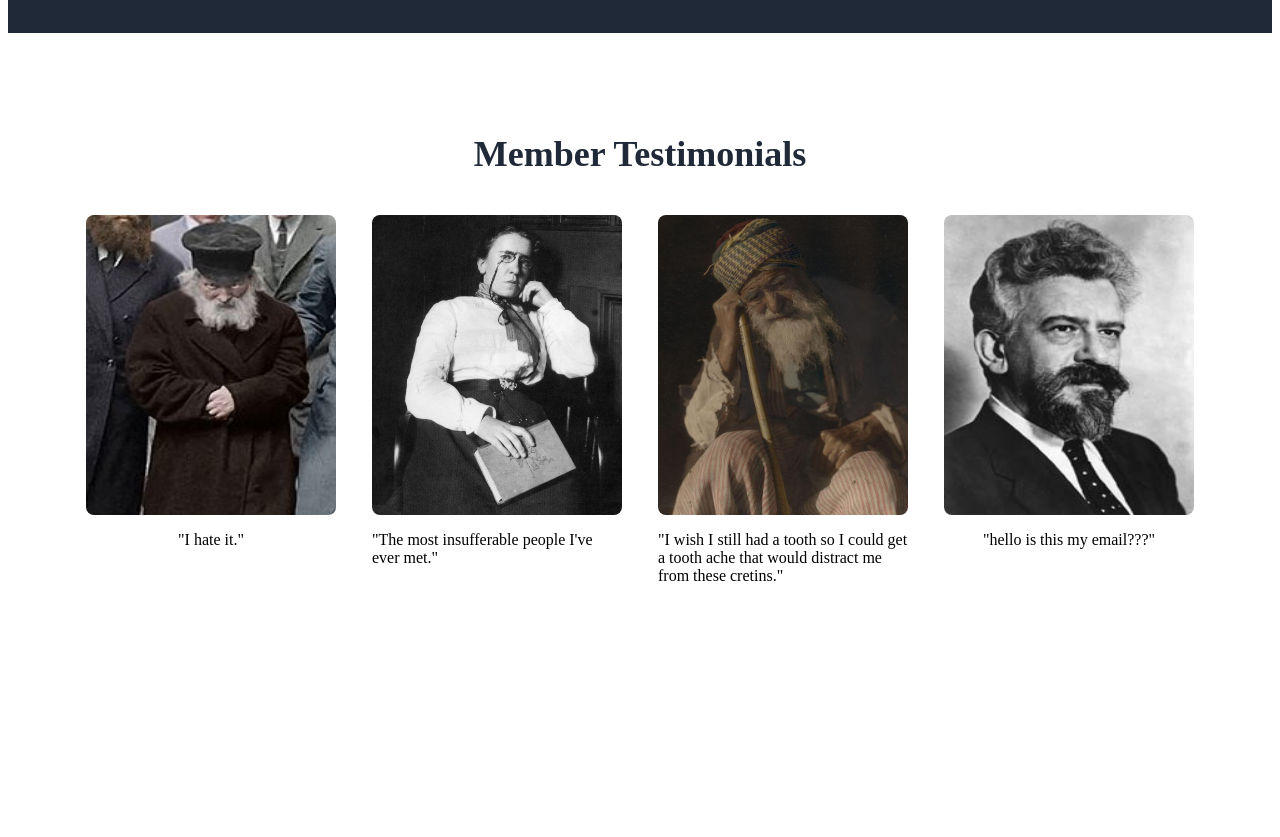
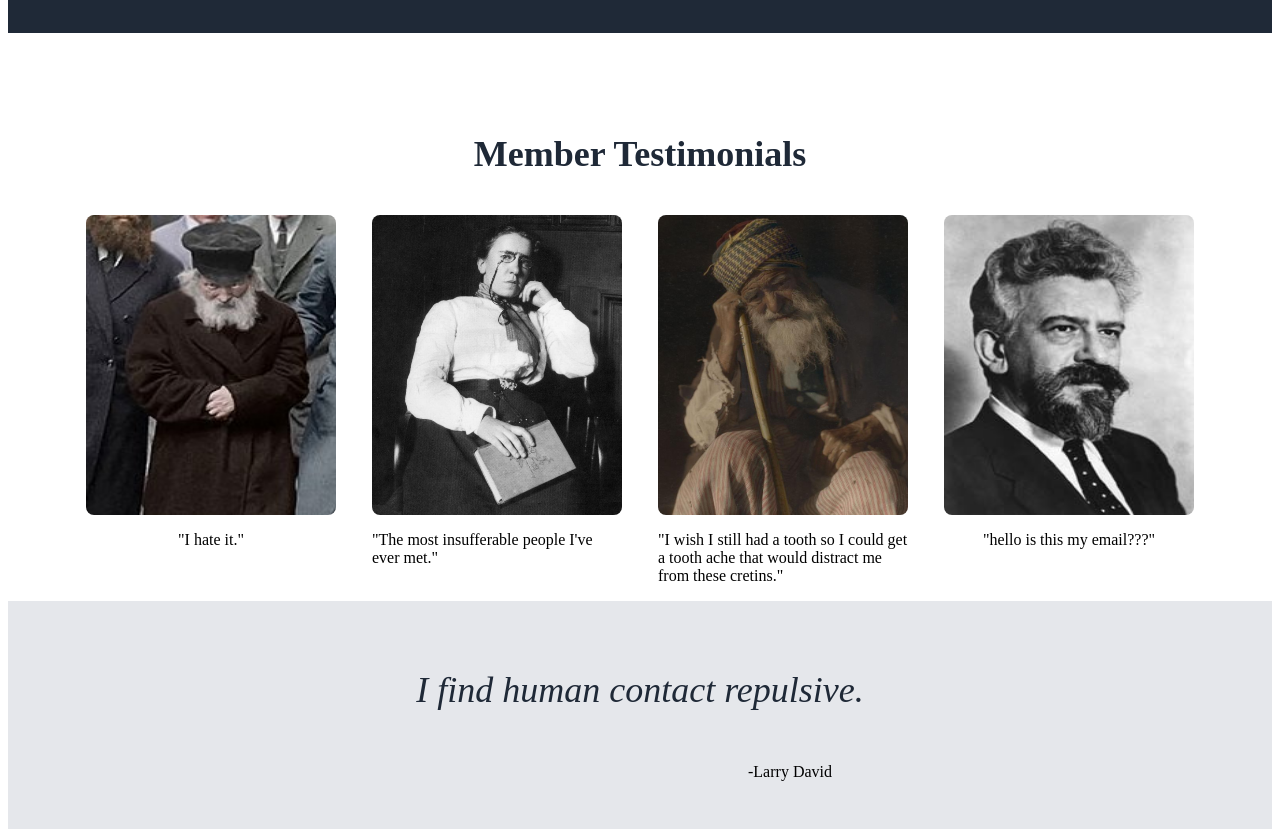
Before and after one commit to zbob889/Landing-Page, a plain HTML site: page index.html in a window 1280 px wide. Shown: the part 660-1497 px from the top of the page. Before the commit the page ends 1269 px from the top, so only its background shows below. Drawn offline with Linux system fonts and the light colour scheme.

Commit message:
finished quote

```diff
--- a/index.html
+++ b/index.html
@@ -63,11 +63,14 @@
 
         </div>
 
-        <div class="quote"></div>
+    </div>
 
-        <div class="action"></div>
+    <div class="quote">
+        <p class="quotation">I find human contact repulsive.</p>
+        <p class="source">-Larry David</p>
+    </div>
 
-    </div>
+    <div class="action"></div>
 
     <div class="footer"></div>
 
--- a/style.css
+++ b/style.css
@@ -78,7 +78,9 @@ ul {
 
 .center {
     display: flex;
+    flex-direction: column;
     justify-content: center;
+    align-items: center;
     padding: 100px 0 0 0;
 }
 
@@ -122,3 +124,23 @@ ul {
     color: #1F2937;
     padding: 0 0 40px 0;
 }
+
+.quote {
+    background-color: #E5E7EB;
+    display: flex;
+    flex-direction: column;
+    flex: 1 1 25%;
+    align-items: center;
+    justify-content: center;
+    padding: 32px
+}
+
+.quotation {
+    font-size: 36px;
+    font-style: italic;
+    color: #1F2937;
+}
+
+.source {
+    padding: 0 0 0 300px;
+}
```
